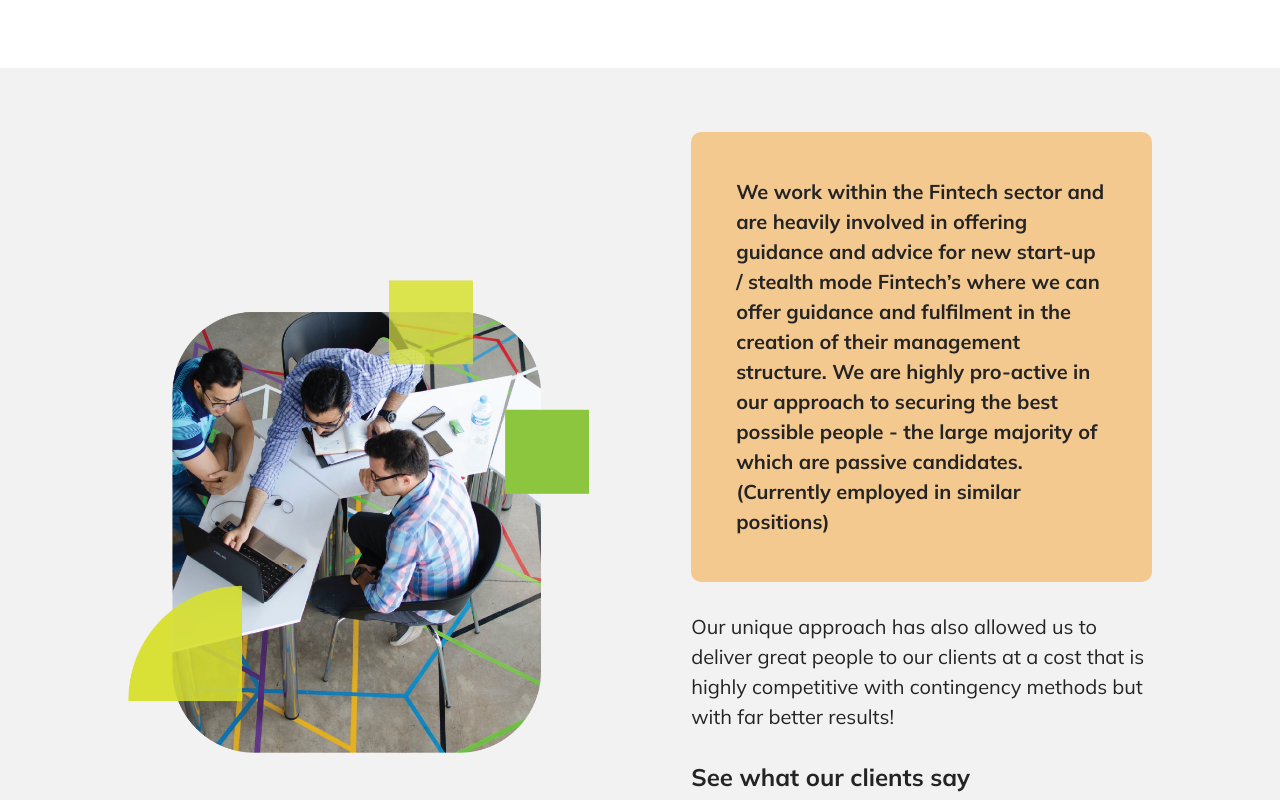
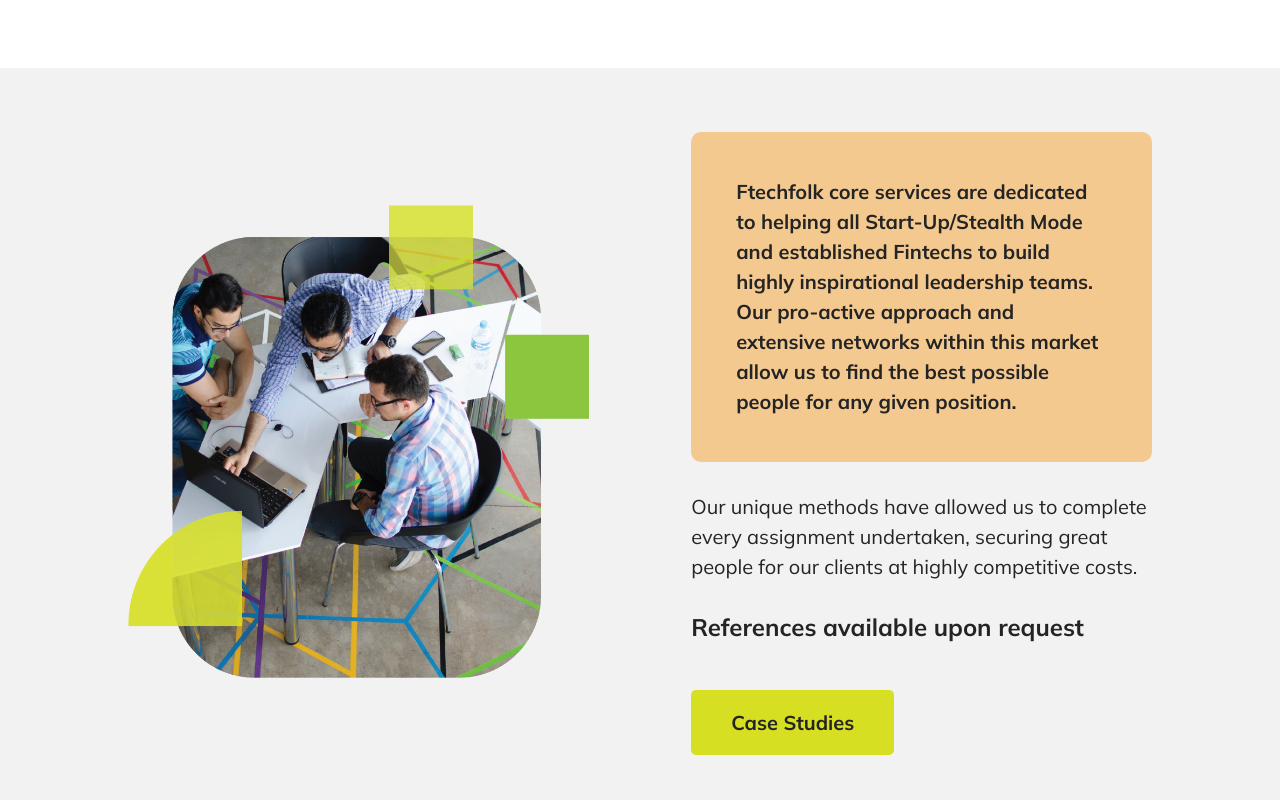
Before and after one commit to garrettsiegel/Ftechfolks, a plain HTML site: page whyUs.html in a window 1280 px wide. Shown: the part 740-1540 px from the top of the page. Drawn offline with Linux system fonts and the light colour scheme.

Commit message:
Copy changes

```diff
--- a/whyUs.html
+++ b/whyUs.html
@@ -72,9 +72,10 @@
                 <img src="./images/whyus/whyus2.png" alt="Three men looking at a laptop computer">
             </div>
             <div class="whyus-section2-R">
-                <p class="whyus-section2-highlight">We work within the Fintech sector and are heavily involved in offering guidance and advice for new start-up / stealth mode Fintech’s where we can offer guidance and fulfilment in the creation of their management structure. We are highly pro-active in our approach to securing the best possible people - the large majority of which are passive candidates. (Currently employed in similar positions)</p>
-                <p>Our unique approach has also allowed us to deliver great people to our clients at a cost that is highly competitive with contingency methods but with far better results!</p>
-                <h3>See what our clients say</h3>
+                <p class="whyus-section2-highlight">Ftechfolk core services are dedicated to helping all Start-Up/Stealth Mode and established Fintechs to build highly inspirational leadership teams. <br>
+                Our pro-active approach and extensive networks within this market allow us to find the best possible people for any given position.</p>
+                <p>Our unique methods have allowed us to complete every assignment undertaken, securing great people for our clients at highly competitive costs.</p>
+                <h3>References available upon request</h3>
                 <div class="whyus-section2-button">
                     <a href="caseStudies.html" id="whyus-button-v1">Case Studies</a>
 
```
